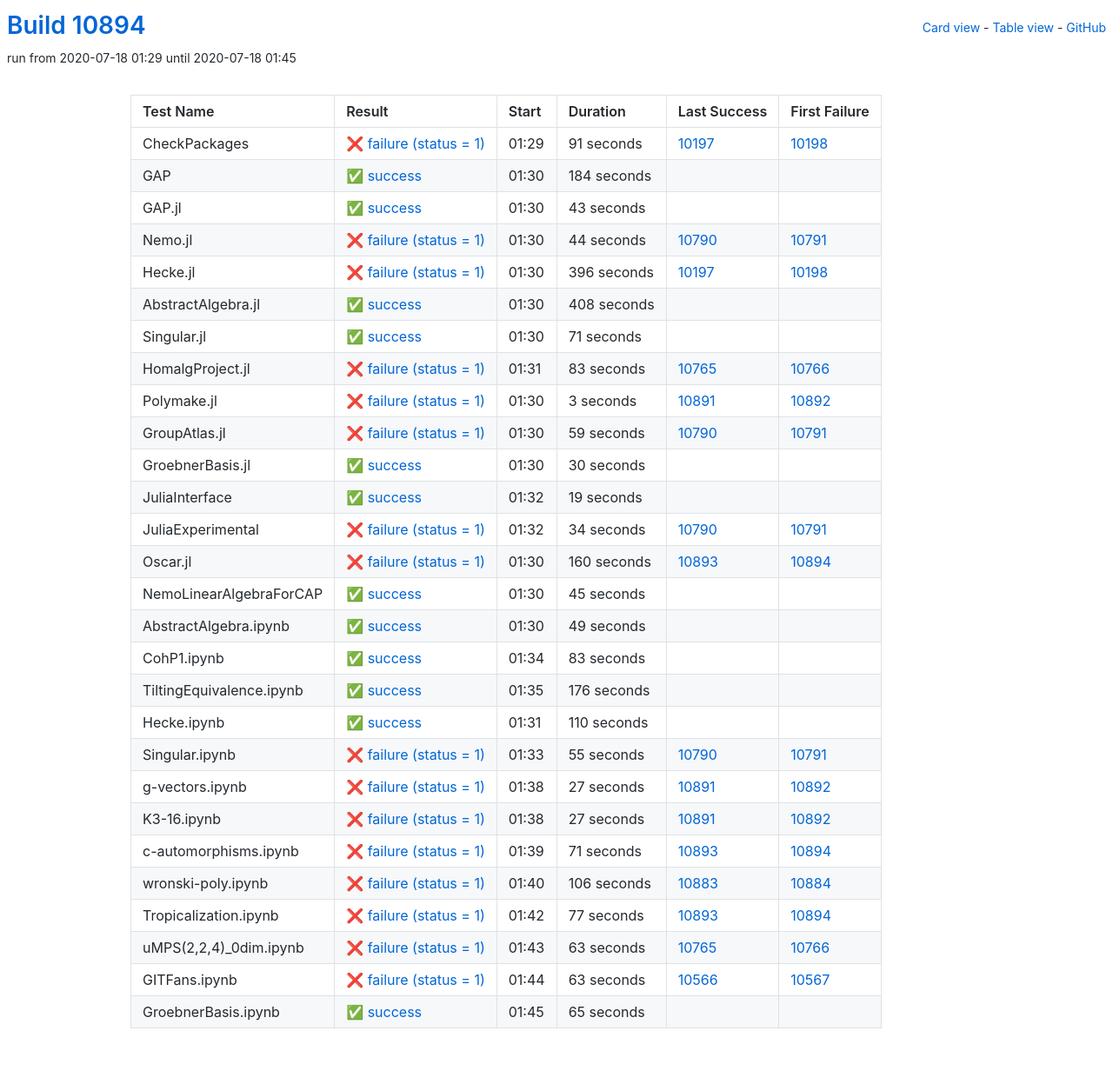
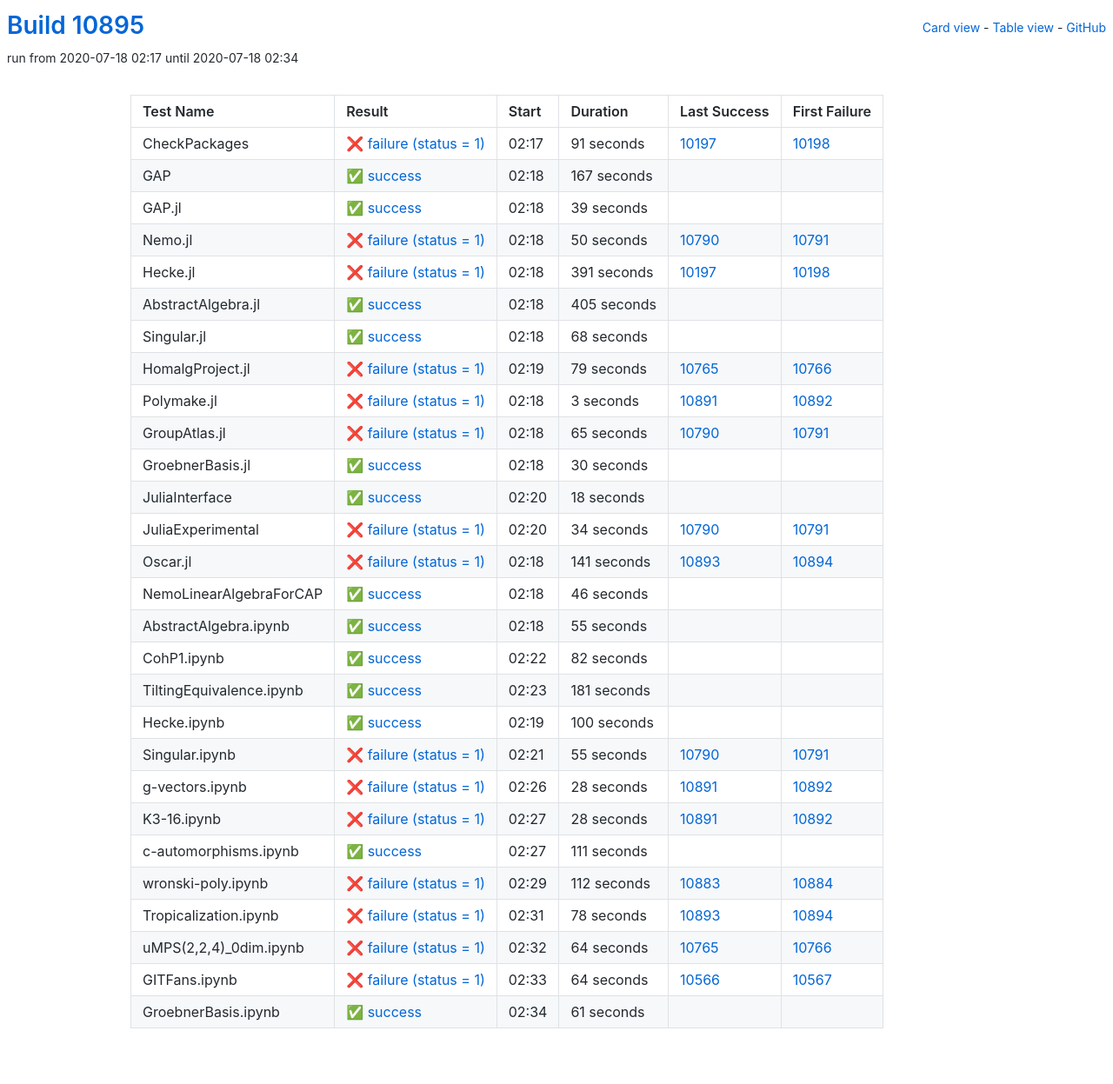
Before and after one commit to oscar-system/oscar-ci-status, a Jekyll site: the page built from table.html, in a window 1280 px wide. Shown: the whole page at 87% size. Built offline with Jekyll 4.4.1, drawn with Linux system fonts in a browser that asks for light colours.

Commit message:
Build #10895

```diff
--- a/_data/ci.yml
+++ b/_data/ci.yml
@@ -1,6 +1,6 @@
 ---
-build: 10894
-build_url: https://oscarci.mathematik.uni-kl.de/job/oscar/10894/
+build: 10895
+build_url: https://oscarci.mathematik.uni-kl.de/job/oscar/10895/
 job: oscar
 organization: oscar-system
 repo: oscar-ci-status
@@ -8,8 +8,8 @@
 tests:
 - name: CheckPackages
   id: checkpackages
-  log: https://oscarci.mathematik.uni-kl.de/job/oscar/10894/artifact/logs/build-10894/CheckPackages.log
-  start: 2020-07-18 01:29
+  log: https://oscarci.mathematik.uni-kl.de/job/oscar/10895/artifact/logs/build-10895/CheckPackages.log
+  start: 2020-07-18 02:17
   success: false
   exitcode: 1
   status: failure
@@ -20,92 +20,92 @@
   first_failure_url: https://oscarci.mathematik.uni-kl.de/job/oscar/10198/
 - name: GAP
   id: gap
-  log: https://oscarci.mathematik.uni-kl.de/job/oscar/10894/artifact/logs/build-10894/GAP.log
-  start: 2020-07-18 01:30
+  log: https://oscarci.mathematik.uni-kl.de/job/oscar/10895/artifact/logs/build-10895/GAP.log
+  start: 2020-07-18 02:18
   success: true
   exitcode: 0
   status: success
-  duration: 184
+  duration: 167
   last_success: false
   last_success_url:
   first_failure: false
   first_failure_url:
 - name: GAP.jl
   id: gap-jl
-  log: https://oscarci.mathematik.uni-kl.de/job/oscar/10894/artifact/logs/build-10894/GAP.jl.log
-  start: 2020-07-18 01:30
+  log: https://oscarci.mathematik.uni-kl.de/job/oscar/10895/artifact/logs/build-10895/GAP.jl.log
+  start: 2020-07-18 02:18
   success: true
   exitcode: 0
   status: success
-  duration: 43
+  duration: 39
   last_success: false
   last_success_url:
   first_failure: false
   first_failure_url:
 - name: Nemo.jl
   id: nemo-jl
-  log: https://oscarci.mathematik.uni-kl.de/job/oscar/10894/artifact/logs/build-10894/Nemo.jl.log
-  start: 2020-07-18 01:30
+  log: https://oscarci.mathematik.uni-kl.de/job/oscar/10895/artifact/logs/build-10895/Nemo.jl.log
+  start: 2020-07-18 02:18
   success: false
   exitcode: 1
   status: failure
-  duration: 44
+  duration: 50
   last_success: 10790
   last_success_url: https://oscarci.mathematik.uni-kl.de/job/oscar/10790/
   first_failure: 10791
   first_failure_url: https://oscarci.mathematik.uni-kl.de/job/oscar/10791/
 - name: Hecke.jl
   id: hecke-jl
-  log: https://oscarci.mathematik.uni-kl.de/job/oscar/10894/artifact/logs/build-10894/Hecke.jl.log
-  start: 2020-07-18 01:30
+  log: https://oscarci.mathematik.uni-kl.de/job/oscar/10895/artifact/logs/build-10895/Hecke.jl.log
+  start: 2020-07-18 02:18
   success: false
   exitcode: 1
   status: failure
-  duration: 396
+  duration: 391
   last_success: 10197
   last_success_url: https://oscarci.mathematik.uni-kl.de/job/oscar/10197/
   first_failure: 10198
   first_failure_url: https://oscarci.mathematik.uni-kl.de/job/oscar/10198/
 - name: AbstractAlgebra.jl
   id: abstractalgebra-jl
-  log: https://oscarci.mathematik.uni-kl.de/job/oscar/10894/artifact/logs/build-10894/AbstractAlgebra.jl.log
-  start: 2020-07-18 01:30
+  log: https://oscarci.mathematik.uni-kl.de/job/oscar/10895/artifact/logs/build-10895/AbstractAlgebra.jl.log
+  start: 2020-07-18 02:18
   success: true
   exitcode: 0
   status: success
-  duration: 408
+  duration: 405
   last_success: false
   last_success_url:
   first_failure: false
   first_failure_url:
 - name: Singular.jl
   id: singular-jl
-  log: https://oscarci.mathematik.uni-kl.de/job/oscar/10894/artifact/logs/build-10894/Singular.jl.log
-  start: 2020-07-18 01:30
+  log: https://oscarci.mathematik.uni-kl.de/job/oscar/10895/artifact/logs/build-10895/Singular.jl.log
+  start: 2020-07-18 02:18
   success: true
   exitcode: 0
   status: success
-  duration: 71
+  duration: 68
   last_success: false
   last_success_url:
   first_failure: false
   first_failure_url:
 - name: HomalgProject.jl
   id: homalgproject-jl
-  log: https://oscarci.mathematik.uni-kl.de/job/oscar/10894/artifact/logs/build-10894/HomalgProject.jl.log
-  start: 2020-07-18 01:31
+  log: https://oscarci.mathematik.uni-kl.de/job/oscar/10895/artifact/logs/build-10895/HomalgProject.jl.log
+  start: 2020-07-18 02:19
   success: false
   exitcode: 1
   status: failure
-  duration: 83
+  duration: 79
   last_success: 10765
   last_success_url: https://oscarci.mathematik.uni-kl.de/job/oscar/10765/
   first_failure: 10766
   first_failure_url: https://oscarci.mathematik.uni-kl.de/job/oscar/10766/
 - name: Polymake.jl
   id: polymake-jl
-  log: https://oscarci.mathematik.uni-kl.de/job/oscar/10894/artifact/logs/build-10894/Polymake.jl.log
-  start: 2020-07-18 01:30
+  log: https://oscarci.mathematik.uni-kl.de/job/oscar/10895/artifact/logs/build-10895/Polymake.jl.log
+  start: 2020-07-18 02:18
   success: false
   exitcode: 1
   status: failure
@@ -116,20 +116,20 @@
   first_failure_url: https://oscarci.mathematik.uni-kl.de/job/oscar/10892/
 - name: GroupAtlas.jl
   id: groupatlas-jl
-  log: https://oscarci.mathematik.uni-kl.de/job/oscar/10894/artifact/logs/build-10894/GroupAtlas.jl.log
-  start: 2020-07-18 01:30
+  log: https://oscarci.mathematik.uni-kl.de/job/oscar/10895/artifact/logs/build-10895/GroupAtlas.jl.log
+  start: 2020-07-18 02:18
   success: false
   exitcode: 1
   status: failure
-  duration: 59
+  duration: 65
   last_success: 10790
   last_success_url: https://oscarci.mathematik.uni-kl.de/job/oscar/10790/
   first_failure: 10791
   first_failure_url: https://oscarci.mathematik.uni-kl.de/job/oscar/10791/
 - name: GroebnerBasis.jl
   id: groebnerbasis-jl
-  log: https://oscarci.mathematik.uni-kl.de/job/oscar/10894/artifact/logs/build-10894/GroebnerBasis.jl.log
-  start: 2020-07-18 01:30
+  log: https://oscarci.mathematik.uni-kl.de/job/oscar/10895/artifact/logs/build-10895/GroebnerBasis.jl.log
+  start: 2020-07-18 02:18
   success: true
   exitcode: 0
   status: success
@@ -140,20 +140,20 @@
   first_failure_url:
 - name: JuliaInterface
   id: juliainterface
-  log: https://oscarci.mathematik.uni-kl.de/job/oscar/10894/artifact/logs/build-10894/JuliaInterface.log
-  start: 2020-07-18 01:32
+  log: https://oscarci.mathematik.uni-kl.de/job/oscar/10895/artifact/logs/build-10895/JuliaInterface.log
+  start: 2020-07-18 02:20
   success: true
   exitcode: 0
   status: success
-  duration: 19
+  duration: 18
   last_success: false
   last_success_url:
   first_failure: false
   first_failure_url:
 - name: JuliaExperimental
   id: juliaexperimental
-  log: https://oscarci.mathematik.uni-kl.de/job/oscar/10894/artifact/logs/build-10894/JuliaExperimental.log
-  start: 2020-07-18 01:32
+  log: https://oscarci.mathematik.uni-kl.de/job/oscar/10895/artifact/logs/build-10895/JuliaExperimental.log
+  start: 2020-07-18 02:20
   success: false
   exitcode: 1
   status: failure
@@ -164,80 +164,80 @@
   first_failure_url: https://oscarci.mathematik.uni-kl.de/job/oscar/10791/
 - name: Oscar.jl
   id: oscar-jl
-  log: https://oscarci.mathematik.uni-kl.de/job/oscar/10894/artifact/logs/build-10894/Oscar.jl.log
-  start: 2020-07-18 01:30
+  log: https://oscarci.mathematik.uni-kl.de/job/oscar/10895/artifact/logs/build-10895/Oscar.jl.log
+  start: 2020-07-18 02:18
   success: false
   exitcode: 1
   status: failure
-  duration: 160
+  duration: 141
   last_success: 10893
   last_success_url: https://oscarci.mathematik.uni-kl.de/job/oscar/10893/
   first_failure: 10894
   first_failure_url: https://oscarci.mathematik.uni-kl.de/job/oscar/10894/
 - name: NemoLinearAlgebraForCAP
   id: nemolinearalgebraforcap
-  log: https://oscarci.mathematik.uni-kl.de/job/oscar/10894/artifact/logs/build-10894/NemoLinearAlgebraForCAP.log
-  start: 2020-07-18 01:30
+  log: https://oscarci.mathematik.uni-kl.de/job/oscar/10895/artifact/logs/build-10895/NemoLinearAlgebraForCAP.log
+  start: 2020-07-18 02:18
   success: true
   exitcode: 0
   status: success
-  duration: 45
+  duration: 46
   last_success: false
   last_success_url:
   first_failure: false
   first_failure_url:
 - name: AbstractAlgebra.ipynb
   id: abstractalgebra-ipynb
-  log: https://oscarci.mathematik.uni-kl.de/job/oscar/10894/artifact/logs/build-10894/AbstractAlgebra.ipynb.log
-  start: 2020-07-18 01:30
+  log: https://oscarci.mathematik.uni-kl.de/job/oscar/10895/artifact/logs/build-10895/AbstractAlgebra.ipynb.log
+  start: 2020-07-18 02:18
   success: true
   exitcode: 0
   status: success
-  duration: 49
+  duration: 55
   last_success: false
   last_success_url:
   first_failure: false
   first_failure_url:
 - name: CohP1.ipynb
   id: cohp1-ipynb
-  log: https://oscarci.mathematik.uni-kl.de/job/oscar/10894/artifact/logs/build-10894/CohP1.ipynb.log
-  start: 2020-07-18 01:34
+  log: https://oscarci.mathematik.uni-kl.de/job/oscar/10895/artifact/logs/build-10895/CohP1.ipynb.log
+  start: 2020-07-18 02:22
   success: true
   exitcode: 0
   status: success
-  duration: 83
+  duration: 82
   last_success: false
   last_success_url:
   first_failure: false
   first_failure_url:
 - name: TiltingEquivalence.ipynb
   id: tiltingequivalence-ipynb
-  log: https://oscarci.mathematik.uni-kl.de/job/oscar/10894/artifact/logs/build-10894/TiltingEquivalence.ipynb.log
-  start: 2020-07-18 01:35
+  log: https://oscarci.mathematik.uni-kl.de/job/oscar/10895/artifact/logs/build-10895/TiltingEquivalence.ipynb.log
+  start: 2020-07-18 02:23
   success: true
   exitcode: 0
   status: success
-  duration: 176
+  duration: 181
   last_success: false
   last_success_url:
   first_failure: false
   first_failure_url:
 - name: Hecke.ipynb
   id: hecke-ipynb
-  log: https://oscarci.mathematik.uni-kl.de/job/oscar/10894/artifact/logs/build-10894/Hecke.ipynb.log
-  start: 2020-07-18 01:31
+  log: https://oscarci.mathematik.uni-kl.de/job/oscar/10895/artifact/logs/build-10895/Hecke.ipynb.log
+  start: 2020-07-18 02:19
   success: true
   exitcode: 0
   status: success
-  duration: 110
+  duration: 100
   last_success: false
   last_success_url:
   first_failure: false
   first_failure_url:
 - name: Singular.ipynb
   id: singular-ipynb
-  log: https://oscarci.mathematik.uni-kl.de/job/oscar/10894/artifact/logs/build-10894/Singular.ipynb.log
-  start: 2020-07-18 01:33
+  log: https://oscarci.mathematik.uni-kl.de/job/oscar/10895/artifact/logs/build-10895/Singular.ipynb.log
+  start: 2020-07-18 02:21
   success: false
   exitcode: 1
   status: failure
@@ -248,96 +248,96 @@
   first_failure_url: https://oscarci.mathematik.uni-kl.de/job/oscar/10791/
 - name: g-vectors.ipynb
   id: g-vectors-ipynb
-  log: https://oscarci.mathematik.uni-kl.de/job/oscar/10894/artifact/logs/build-10894/g-vectors.ipynb.log
-  start: 2020-07-18 01:38
+  log: https://oscarci.mathematik.uni-kl.de/job/oscar/10895/artifact/logs/build-10895/g-vectors.ipynb.log
+  start: 2020-07-18 02:26
   success: false
   exitcode: 1
   status: failure
-  duration: 27
+  duration: 28
   last_success: 10891
   last_success_url: https://oscarci.mathematik.uni-kl.de/job/oscar/10891/
   first_failure: 10892
   first_failure_url: https://oscarci.mathematik.uni-kl.de/job/oscar/10892/
 - name: K3-16.ipynb
   id: k3-16-ipynb
-  log: https://oscarci.mathematik.uni-kl.de/job/oscar/10894/artifact/logs/build-10894/K3-16.ipynb.log
-  start: 2020-07-18 01:38
+  log: https://oscarci.mathematik.uni-kl.de/job/oscar/10895/artifact/logs/build-10895/K3-16.ipynb.log
+  start: 2020-07-18 02:27
   success: false
   exitcode: 1
   status: failure
-  duration: 27
+  duration: 28
   last_success: 10891
   last_success_url: https://oscarci.mathematik.uni-kl.de/job/oscar/10891/
   first_failure: 10892
   first_failure_url: https://oscarci.mathematik.uni-kl.de/job/oscar/10892/
 - name: c-automorphisms.ipynb
   id: c-automorphisms-ipynb
-  log: https://oscarci.mathematik.uni-kl.de/job/oscar/10894/artifact/logs/build-10894/c-automorphisms.ipynb.log
-  start: 2020-07-18 01:39
+  log: https://oscarci.mathematik.uni-kl.de/job/oscar/10895/artifact/logs/build-10895/c-automorphisms.ipynb.log
+  start: 2020-07-18 02:27
+  success: true
+  exitcode: 0
+  status: success
+  duration: 111
+  last_success: false
+  last_success_url:
+  first_failure: false
+  first_failure_url:
+- name: wronski-poly.ipynb
+  id: wronski-poly-ipynb
+  log: https://oscarci.mathematik.uni-kl.de/job/oscar/10895/artifact/logs/build-10895/wronski-poly.ipynb.log
+  start: 2020-07-18 02:29
   success: false
   exitcode: 1
   status: failure
-  duration: 71
-  last_success: 10893
-  last_success_url: https://oscarci.mathematik.uni-kl.de/job/oscar/10893/
-  first_failure: 10894
-  first_failure_url: https://oscarci.mathematik.uni-kl.de/job/oscar/10894/
-- name: wronski-poly.ipynb
-  id: wronski-poly-ipynb
-  log: https://oscarci.mathematik.uni-kl.de/job/oscar/10894/artifact/logs/build-10894/wronski-poly.ipynb.log
-  start: 2020-07-18 01:40
-  success: false
-  exitcode: 1
-  status: failure
-  duration: 106
+  duration: 112
   last_success: 10883
   last_success_url: https://oscarci.mathematik.uni-kl.de/job/oscar/10883/
   first_failure: 10884
   first_failure_url: https://oscarci.mathematik.uni-kl.de/job/oscar/10884/
 - name: Tropicalization.ipynb
   id: tropicalization-ipynb
-  log: https://oscarci.mathematik.uni-kl.de/job/oscar/10894/artifact/logs/build-10894/Tropicalization.ipynb.log
-  start: 2020-07-18 01:42
+  log: https://oscarci.mathematik.uni-kl.de/job/oscar/10895/artifact/logs/build-10895/Tropicalization.ipynb.log
+  start: 2020-07-18 02:31
   success: false
   exitcode: 1
   status: failure
-  duration: 77
+  duration: 78
   last_success: 10893
   last_success_url: https://oscarci.mathematik.uni-kl.de/job/oscar/10893/
   first_failure: 10894
   first_failure_url: https://oscarci.mathematik.uni-kl.de/job/oscar/10894/
 - name: uMPS(2,2,4)_0dim.ipynb
   id: umps-2-2-4-0dim-ipynb
-  log: https://oscarci.mathematik.uni-kl.de/job/oscar/10894/artifact/logs/build-10894/uMPS-2-2-4-_0dim.ipynb.log
-  start: 2020-07-18 01:43
+  log: https://oscarci.mathematik.uni-kl.de/job/oscar/10895/artifact/logs/build-10895/uMPS-2-2-4-_0dim.ipynb.log
+  start: 2020-07-18 02:32
   success: false
   exitcode: 1
   status: failure
-  duration: 63
+  duration: 64
   last_success: 10765
   last_success_url: https://oscarci.mathematik.uni-kl.de/job/oscar/10765/
   first_failure: 10766
   first_failure_url: https://oscarci.mathematik.uni-kl.de/job/oscar/10766/
 - name: GITFans.ipynb
   id: gitfans-ipynb
-  log: https://oscarci.mathematik.uni-kl.de/job/oscar/10894/artifact/logs/build-10894/GITFans.ipynb.log
-  start: 2020-07-18 01:44
+  log: https://oscarci.mathematik.uni-kl.de/job/oscar/10895/artifact/logs/build-10895/GITFans.ipynb.log
+  start: 2020-07-18 02:33
   success: false
   exitcode: 1
   status: failure
-  duration: 63
+  duration: 64
   last_success: 10566
   last_success_url: https://oscarci.mathematik.uni-kl.de/job/oscar/10566/
   first_failure: 10567
   first_failure_url: https://oscarci.mathematik.uni-kl.de/job/oscar/10567/
 - name: GroebnerBasis.ipynb
   id: groebnerbasis-ipynb
-  log: https://oscarci.mathematik.uni-kl.de/job/oscar/10894/artifact/logs/build-10894/GroebnerBasis.ipynb.log
-  start: 2020-07-18 01:45
+  log: https://oscarci.mathematik.uni-kl.de/job/oscar/10895/artifact/logs/build-10895/GroebnerBasis.ipynb.log
+  start: 2020-07-18 02:34
   success: true
   exitcode: 0
   status: success
-  duration: 65
+  duration: 61
   last_success: false
   last_success_url:
   first_failure: false
```
Also changed, not shown: README.md.
